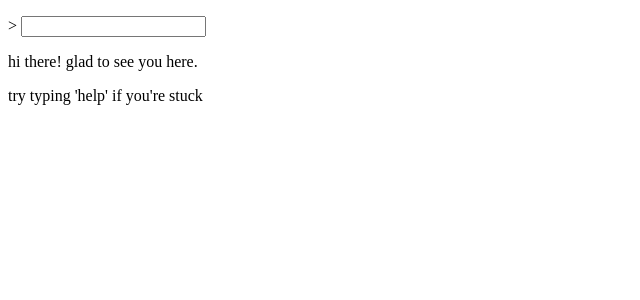
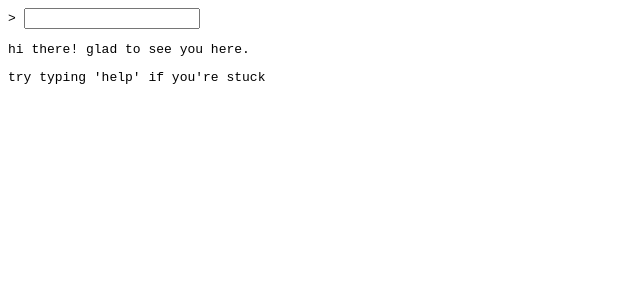
Before and after one commit to gusluchetti/portfolio, a SvelteKit app: page / in a window 1280 px wide. Shown: the top 300 px of the page, without its empty margins (0-640 px from the left). Built offline with nearby package versions, Linux system fonts and the light colour scheme.

Commit message:
feat: streamline command parser function

```diff
--- a/src/routes/+layout.svelte
+++ b/src/routes/+layout.svelte
@@ -1,53 +1,39 @@
 <script lang="ts">
   import { goto } from '$app/navigation';
   import { page } from '$app/state';
+  import { pages } from '$lib/page-list';
 
-  const commandParser = async (program: string, command: string, args: string[]) => {
+  const runCommand = async (
+    e: KeyboardEvent & { currentTarget: EventTarget & HTMLInputElement }
+  ) => {
+    const [program, command, ...args] = e.currentTarget.value.split(' ');
+    e.currentTarget.value = '';
     console.log(program, command, args);
-    switch (program) {
-      case 'home': // alias to 'print help'
-        goto('/');
-        break;
-      case 'help': // alias to 'print help'
-        goto('/help');
-        break;
-      case 'print': // try to print page specified on 'command'
+
+    const foundPage = pages.get(program) ?? pages.get(command);
+    if (foundPage) {
       const lastPathname = page.url.pathname;
       try {
-          await goto(`/${command}`);
+        await goto(foundPage.path);
       } catch (error) {
         console.error('page not found', error);
         goto(lastPathname);
         return;
       }
-        break;
-
-      default:
-        console.error('Command not found!');
-        break;
     }
-  };
-
-  const runCommand = (e: KeyboardEvent & { currentTarget: EventTarget & HTMLInputElement }) => {
-    const [program, command, ...args] = e.currentTarget.value.split(' ');
-    e.currentTarget.value = '';
-    commandParser(program, command, args);
   };
 
   let { children } = $props();
 </script>
 
-<div>
-  <p>
-    >
-    <input
-      type="text"
-      onkeydown={(e) => {
-        const isEnter = e.key === 'Enter';
-        isEnter ? runCommand(e) : null;
-      }}
-    />
-  </p>
-</div>
+<main>
+  &gt; <input type="text" onkeydown={(e) => (['Enter'].includes(e.key) ? runCommand(e) : null)} />
+  {@render children()}
+</main>
 
-{@render children()}
+<style>
+  main,
+  input {
+    font-family: monospace;
+  }
+</style>
```
Lines whose indentation alone changed are shown as unchanged.
